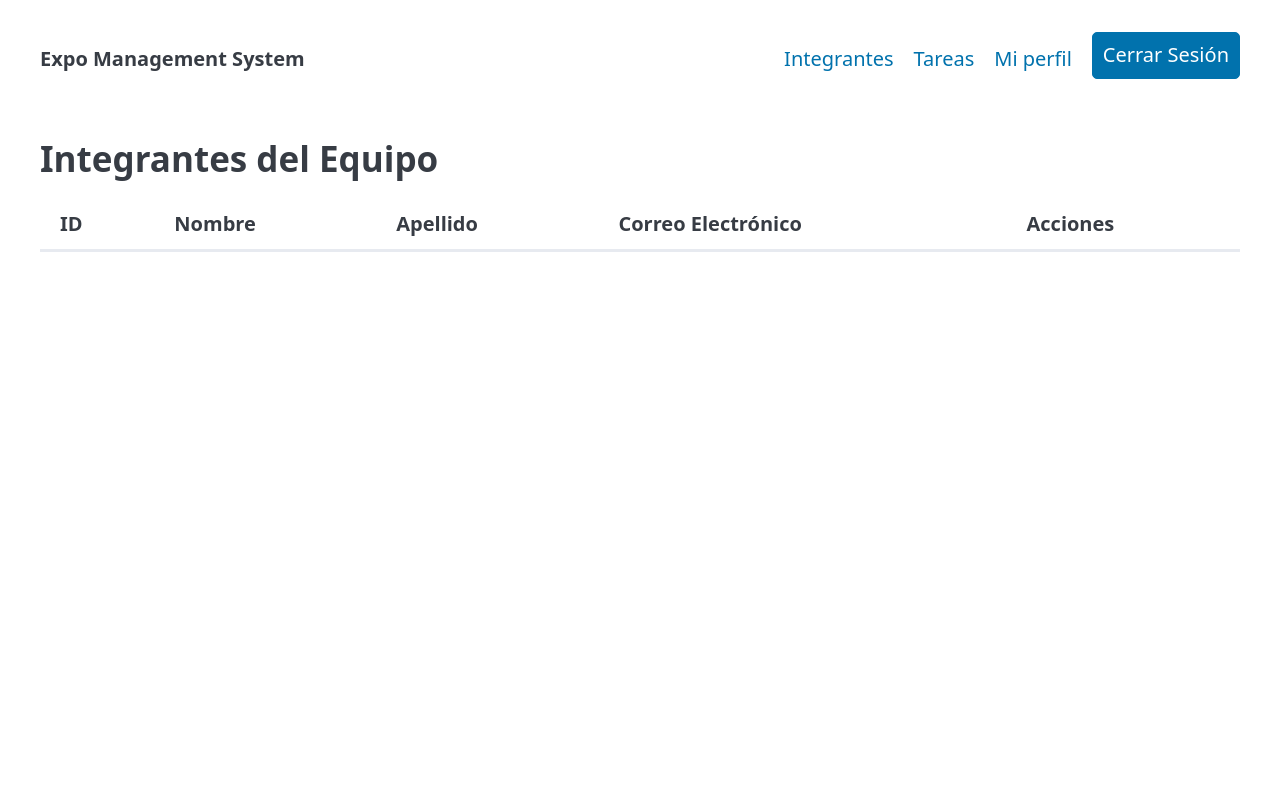
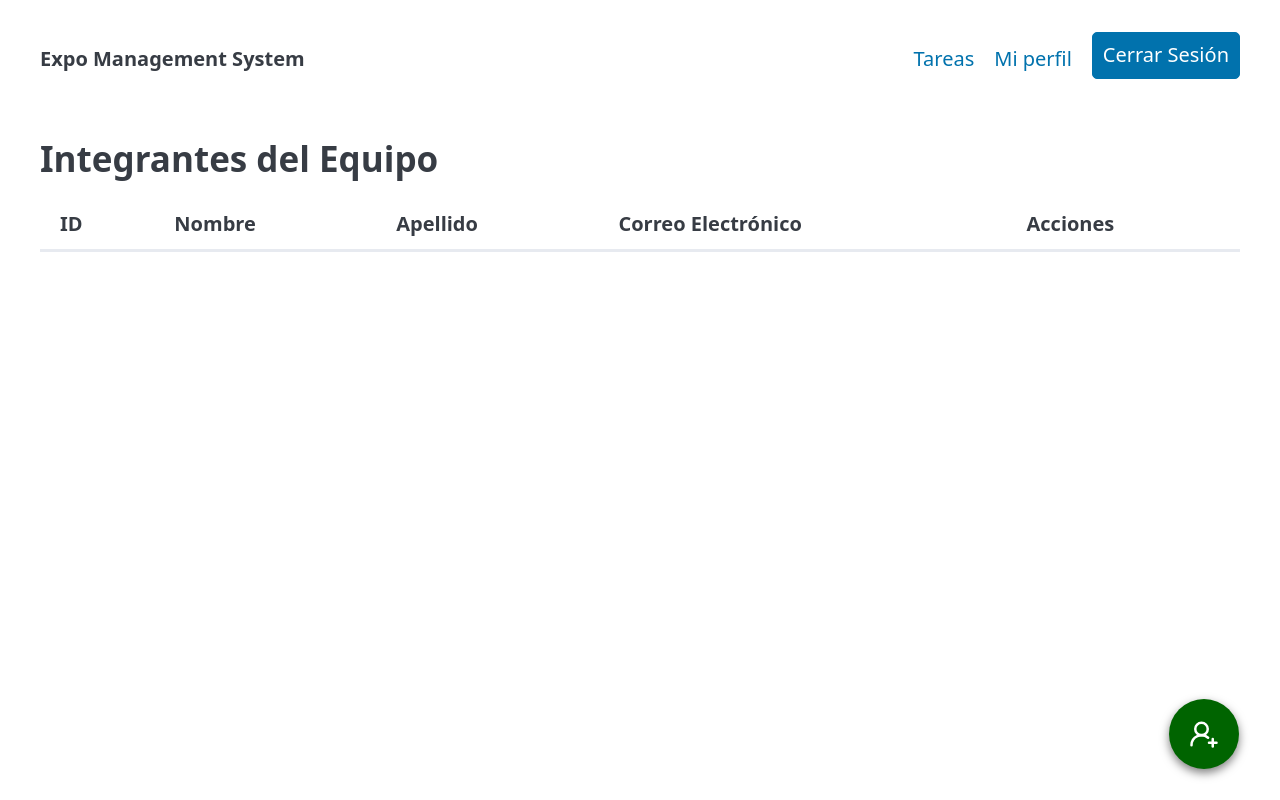
Before and after one commit to astridww/CrudWeb, a plain HTML site: page index.html in a window 1280 px wide. Drawn offline with nearby package versions, Linux system fonts and the light colour scheme; no server answers.

Commit message:
Botón de agregar diseñado

```diff
--- a/css/style.css
+++ b/css/style.css
@@ -0,0 +1,43 @@
+.add-button{
+    position: fixed; /* El botón queda "flotante" encima del contenido */
+
+    bottom: 30px; /*Desde abajo*/
+
+    right: 40px; /*Desde la derecha*/
+
+    background-color: darkgreen; /*Color de fondo del botón*/
+
+    color: white; /*Color del ícono*/
+
+    border-radius: 50%; /*Hacemos redondo el botón*/
+
+    width: 70px; /*Ancho*/
+    height: 70px; /**Este significa el alto, tamaño del boton para que quede simetrico*/
+
+    border: none; /*Quitar bordes por defecto*/
+
+    box-shadow: 0 4px 10px rgb(0, 0, 0, 0.5); /*Sombra del botón*/
+
+    display: flex; /*Activamos flexbox*/
+
+    justify-content: center; /*Alineación horizontal*/
+
+    align-items: center; /*Alineación vertical*/
+
+    z-index: 1001; /*Para que el botón quede encima de todo*/
+
+    transition: transform 0.4s;/*Duracion de la animacion*/
+
+}
+
+.add-button:hover{
+    transform: scale(1.2);
+}
+
+.tabla-scroll{
+    overflow-x: auto; /*Scroll horizontal*/
+}
+
+button{
+    margin: 1px; /*Separación entre los botones*/
+}
--- a/index.html
+++ b/index.html
@@ -4,7 +4,12 @@
     <meta charset="UTF-8">
     <meta name="viewport" content="width=device-width, initial-scale=1.0">
     <title>Sistema de Gestiòn de Equipo Expo</title>
+
+    <!--Hoja de estilo de Pico CSS-->
     <link rel="stylesheet" href="https://cdn.jsdelivr.net/npm/@picocss/pico@2/css/pico.min.css">
+
+    <!--Hoja de estilo propia-->
+    <link rel="stylesheet" href="css/style.css">
 
 </head>
 <body>
@@ -15,7 +20,6 @@
                 <li><b>Expo Management System</b></li>
             </ul>
             <ul>
-                <li><a href="#">Integrantes</a></li>
                 <li><a href="#">Tareas</a></li>
                 <li><a href="#">Mi perfil</a></li>
                 <li><a href="#" role="button">Cerrar Sesión</a></li>
@@ -26,6 +30,7 @@
     <main class="container">
         <h2>Integrantes del Equipo</h2>
 
+        <div class="tabla-scroll">
             <table id="tabla" class="overflow-auto">
                 <thead>
                     <!--"tr" - Table Row - Fila-->
@@ -41,7 +46,16 @@
                     <!--Aquí van los registros que vienen por la API-->
                 </tbody>
             </table>
+        </div>
+
+
     </main>
+
+    <!--Botón flotante para agregar registros-->
+
+    <button id="btnAgregar" class="add-button">
+        <svg xmlns="http://www.w3.org/2000/svg" width="32" height="32" viewBox="0 0 24 24" fill="none" stroke="currentColor" stroke-width="2" stroke-linecap="round" stroke-linejoin="round" class="lucide lucide-user-round-plus-icon lucide-user-round-plus"><path d="M2 21a8 8 0 0 1 13.292-6"/><circle cx="10" cy="8" r="5"/><path d="M19 16v6"/><path d="M22 19h-6"/></svg>
+    </button>
 
     <script src="js/script.js"></script>
 </body>
```
Lines whose indentation alone changed are shown as unchanged.
